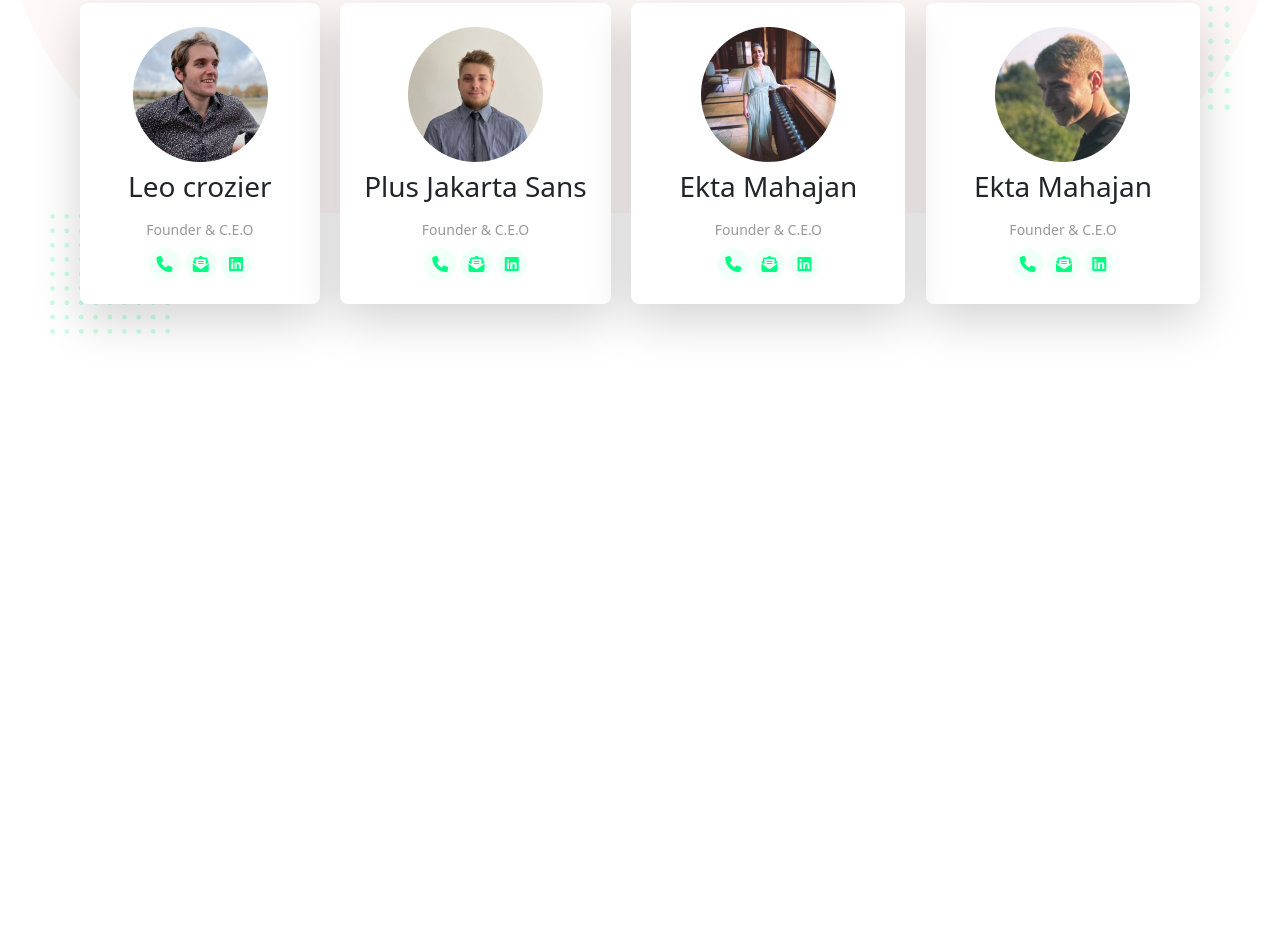
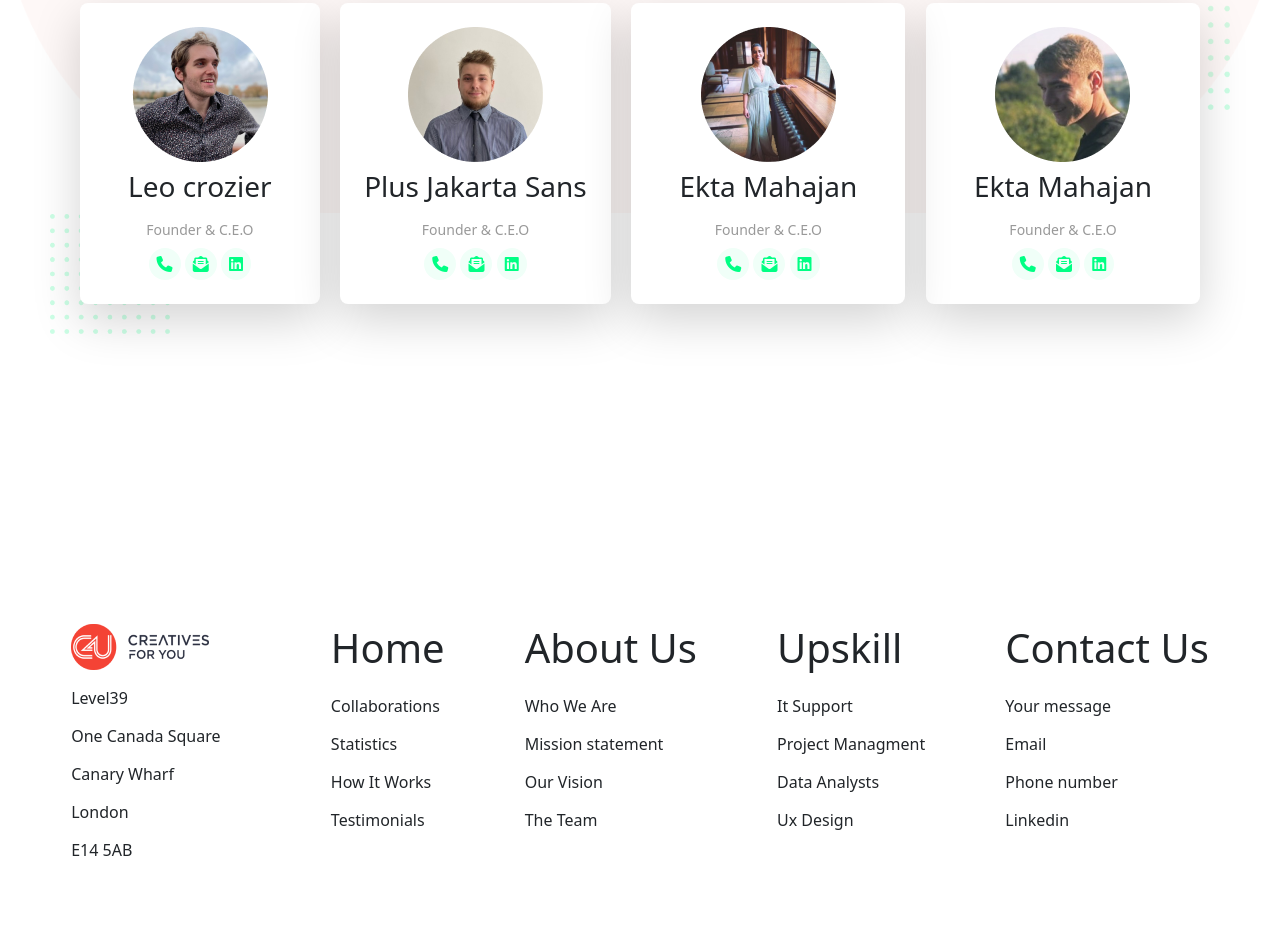
Before and after one commit to mohammad-saiful-islam/Bootstrap-TailwindCSS-Assignment, a website built with Vite: page index.html in a window 1280 px wide. Shown: the part 3300-4242 px from the top of the page. Before the commit the page ends 3844 px from the top, so only its background shows below. Built offline with nearby package versions, Linux system fonts and the light colour scheme; files whose address does not match are found by name.

Commit message:
Add to Footer Section

```diff
--- a/index.html
+++ b/index.html
@@ -210,6 +210,56 @@
  </section>
 
 
+ <!-- Footer Section -->
+         <footer class="dark:bg-gray-900 flex flex-col md:flex-row md:justify-around bg-white py-10 px-10 gap-5 md:py-20">
+            <div class="flex flex-col items-start gap-3">
+               <img src="image/navLogo.png" alt="">
+               <div class="flex flex-col gap-3.5">
+                  <span class="spanTag">Level39</span>
+                  <span class="spanTag">One Canada Square</span>
+                  <span class="spanTag">Canary Wharf</span>
+                  <span class="spanTag">London</span>
+                  <span class="spanTag">E14 5AB</span>
+               </div>
+            </div>
+
+            <div class="flex flex-row flex-wrap gap-20">
+               <div class="flex flex-col gap-3.5">
+                  <h1 class="h-one">Home</h1>
+                  <span class="spanTag">Collaborations</span>
+                  <span class="spanTag">Statistics</span>
+                  <span class="spanTag">How It Works </span>
+                  <span class="spanTag">Testimonials </span>
+                  <span class="spanTag"></span>
+               </div>
+
+               <div class="flex flex-col gap-3.5">
+                  <h1 class="h-one">About Us</h1>
+                  <span class="spanTag">Who We Are</span>
+                  <span class="spanTag">Mission statement </span>
+                  <span class="spanTag">Our Vision </span>
+                  <span class="spanTag">The  Team </span>
+               </div>
+
+               <div class="flex flex-col gap-3.5">
+                  <h1 class="h-one">Upskill</h1>
+                  <span class="spanTag">It Support </span>
+                  <span class="spanTag">Project Managment </span>
+                  <span class="spanTag">Data Analysts</span>
+                  <span class="spanTag">Ux Design</span>
+               </div>
+
+               <div class="flex flex-col gap-3.5">
+               <h1 class="h-one">Contact Us </h1>
+               <span class="spanTag">Your message </span>
+               <span class="spanTag">Email </span>
+               <span class="spanTag">Phone number </span>
+               <span class="spanTag">Linkedin </span>
+
+            </div>
+            </div>
+
+         </footer>
 
 
 
```
